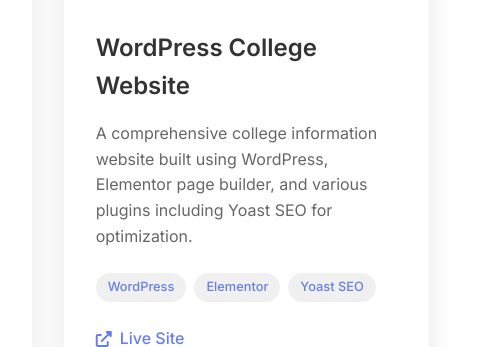
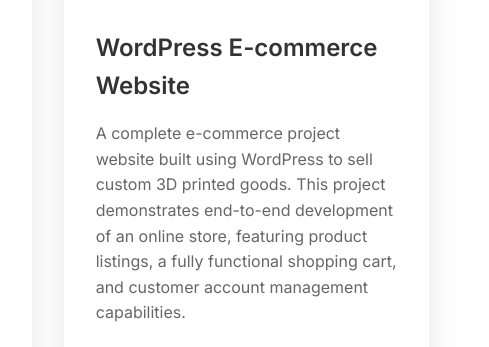
Before and after one commit to deveshvyas1/MyPortfolio, a plain HTML site: page index.html in a window 1280 px wide. Shown: the part 4706-5053 px from the top of the page, 791-1280 px from the left. Drawn offline with Linux system fonts and the light colour scheme.

Commit message:
Update index.html

```diff
--- a/index.html
+++ b/index.html
@@ -413,8 +413,8 @@
                         <i class="fab fa-wordpress"></i>
                     </div>
                     <div class="project-content">
-                        <h3>WordPress College Website</h3>
-                        <p>A comprehensive college information website built using WordPress, Elementor page builder, and various plugins including Yoast SEO for optimization.</p>
+                        <h3>WordPress E-commerce Website </h3>
+                        <p>A complete e-commerce project website built using WordPress to sell custom 3D printed goods. This project demonstrates end-to-end development of an online store, featuring product listings, a fully functional shopping cart, and customer account management capabilities.</p>
                         <div class="project-tech">
                             <span class="tech-tag">WordPress</span>
                             <span class="tech-tag">Elementor</span>
```
